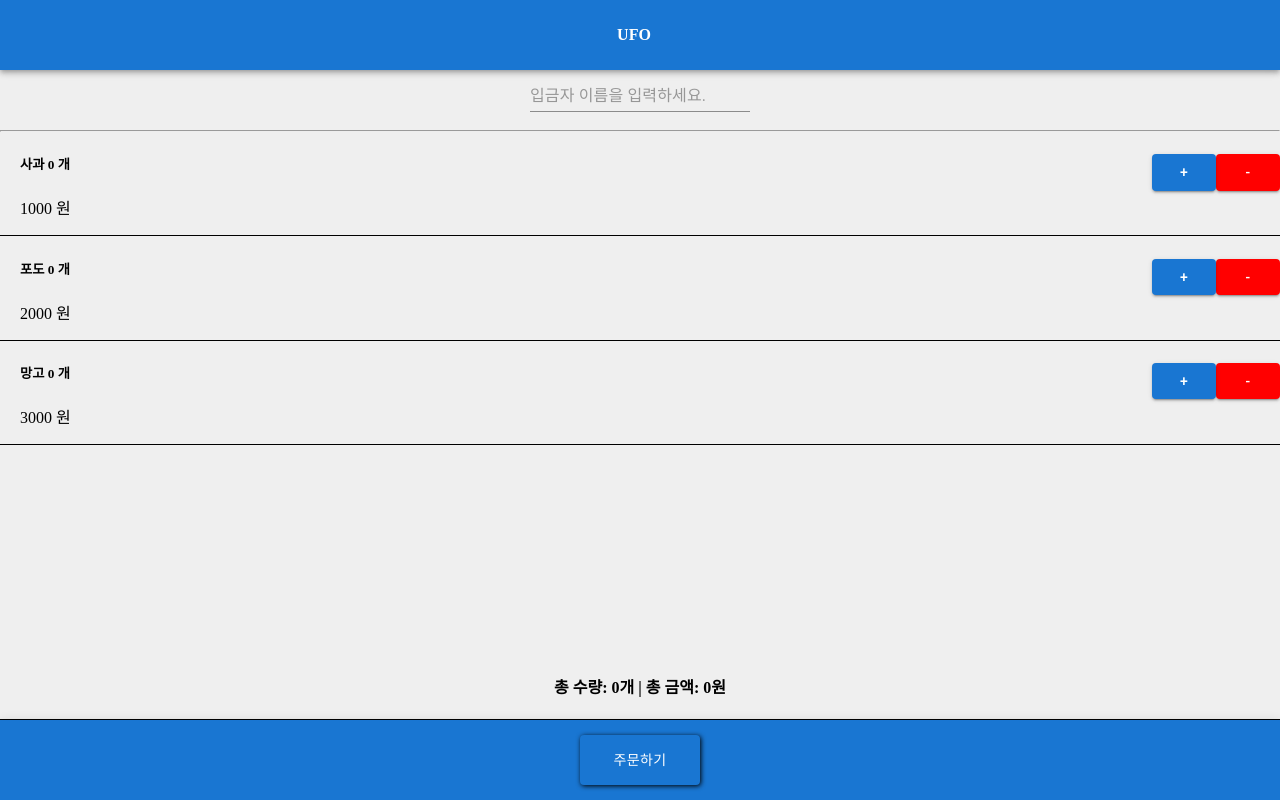
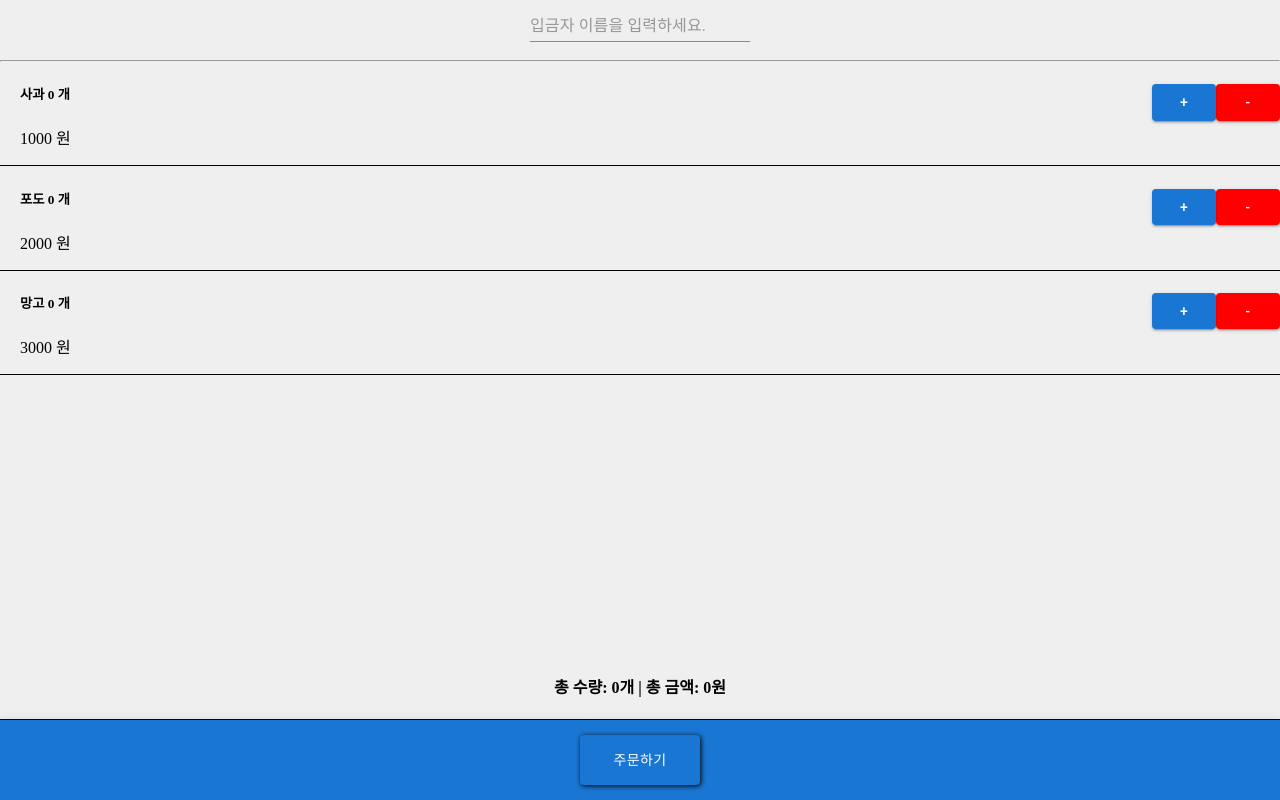
Before and after one commit to UFO-System/ufo-front, a React (Vite) app: page /OrderPage1 in a window 1280 px wide. Built offline with nearby package versions, Linux system fonts and the light colour scheme.

Commit message:
로고 변경

```diff
--- a/src/components/Mobile/Order/OrderPage1.jsx
+++ b/src/components/Mobile/Order/OrderPage1.jsx
@@ -92,9 +92,9 @@ const OrderPage1 = () => {
   return (
     // 로고 앱바
     <div className='app'>
-    <AppBar position="static">
-      <h4 className='name'>{name}&nbsp;&nbsp;&nbsp;</h4>
-    </AppBar>
+    {/* <AppBar position="static"> */}
+      {/* <h4 className='name'>{name}&nbsp;&nbsp;&nbsp;</h4> */}
+    {/* </AppBar> */}
     {/* 입금자 명 */}
       <Input
         className='input'
--- a/src/components/Mobile/Order/OrderPage2.jsx
+++ b/src/components/Mobile/Order/OrderPage2.jsx
@@ -19,9 +19,9 @@ const OrderPage2 = () => {
   return (
 
     <div className='app'>
-      <AppBar position="static">
+      {/* <AppBar position="static">
       <h4 className='name'>{name}</h4>
-      </AppBar>
+      </AppBar> */}
       <div className='textdiv'>
         <p><b>입금자 명: {value1}</b></p>
         {/* <p><b>테이블 넘버: {value2}</b></p> */}
--- a/src/components/Mobile/Order/OrderPage3.jsx
+++ b/src/components/Mobile/Order/OrderPage3.jsx
@@ -24,9 +24,9 @@ const OrderPage3 = () => {
 
   <div className='app'>
 
-    <AppBar position="static">
+    {/* <AppBar position="static">
       <h4 className='name'>{name}</h4>
-    </AppBar>
+    </AppBar> */}
     <div className='textdiv'>
       <h4>주문이 완료되었습니다.</h4>
       <p><b>아래 계좌로 이체하시면 주문이 수락됩니다.</b></p>
```
